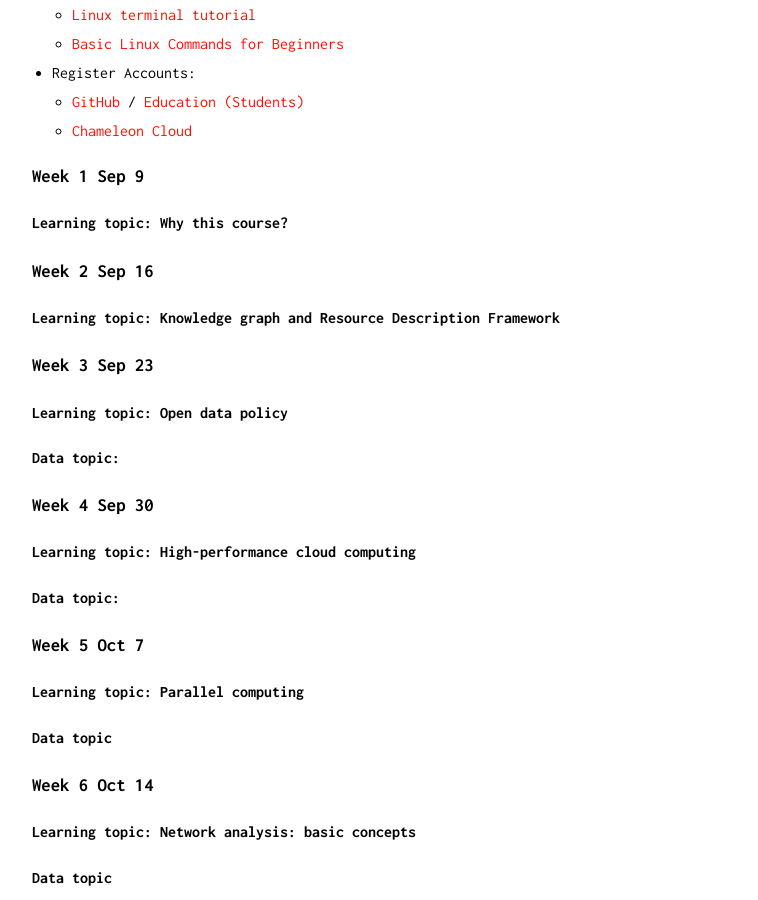
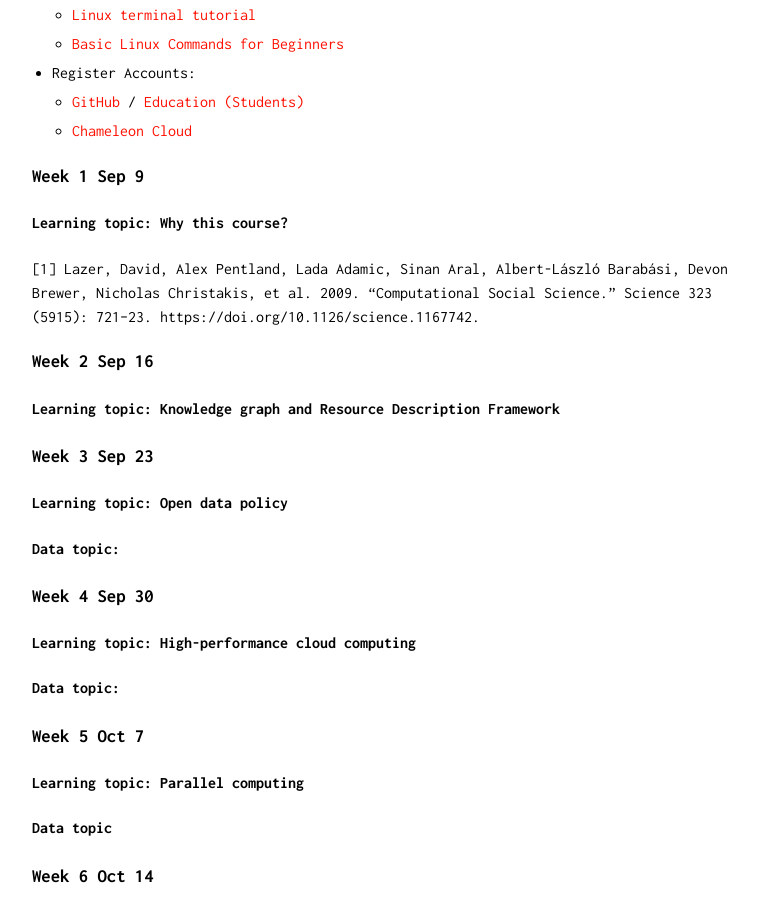
Before and after one commit to Xinjian-Paul-Li/open_data, a Jekyll site: the page built from docs/course_schedule.md, in a window 1280 px wide and 900 px high, scrolled down 412 px. Shown: the whole window, without its empty margins (238-996 px from the left). Built offline with Jekyll 4.4.1, drawn with Linux system fonts in a browser that asks for light colours; our own code applies the rules of GitHub Pages for plain Markdown files.

Commit message:
update course schedule

```diff
--- a/docs/course_schedule.md
+++ b/docs/course_schedule.md
@@ -14,7 +14,7 @@
 ### <a name="w1"></a> Week 1 Sep 9
 #### Learning topic: Why this course?
 
-[1]: Lazer, David, Alex Pentland, Lada Adamic, Sinan Aral, Albert-László Barabási, Devon Brewer, Nicholas Christakis, et al. 2009. “Computational Social Science.” Science 323 (5915): 721–23. https://doi.org/10.1126/science.1167742.
+[1] Lazer, David, Alex Pentland, Lada Adamic, Sinan Aral, Albert-László Barabási, Devon Brewer, Nicholas Christakis, et al. 2009. “Computational Social Science.” Science 323 (5915): 721–23. https://doi.org/10.1126/science.1167742.
 
 
 ### Week 2 Sep 16
```
